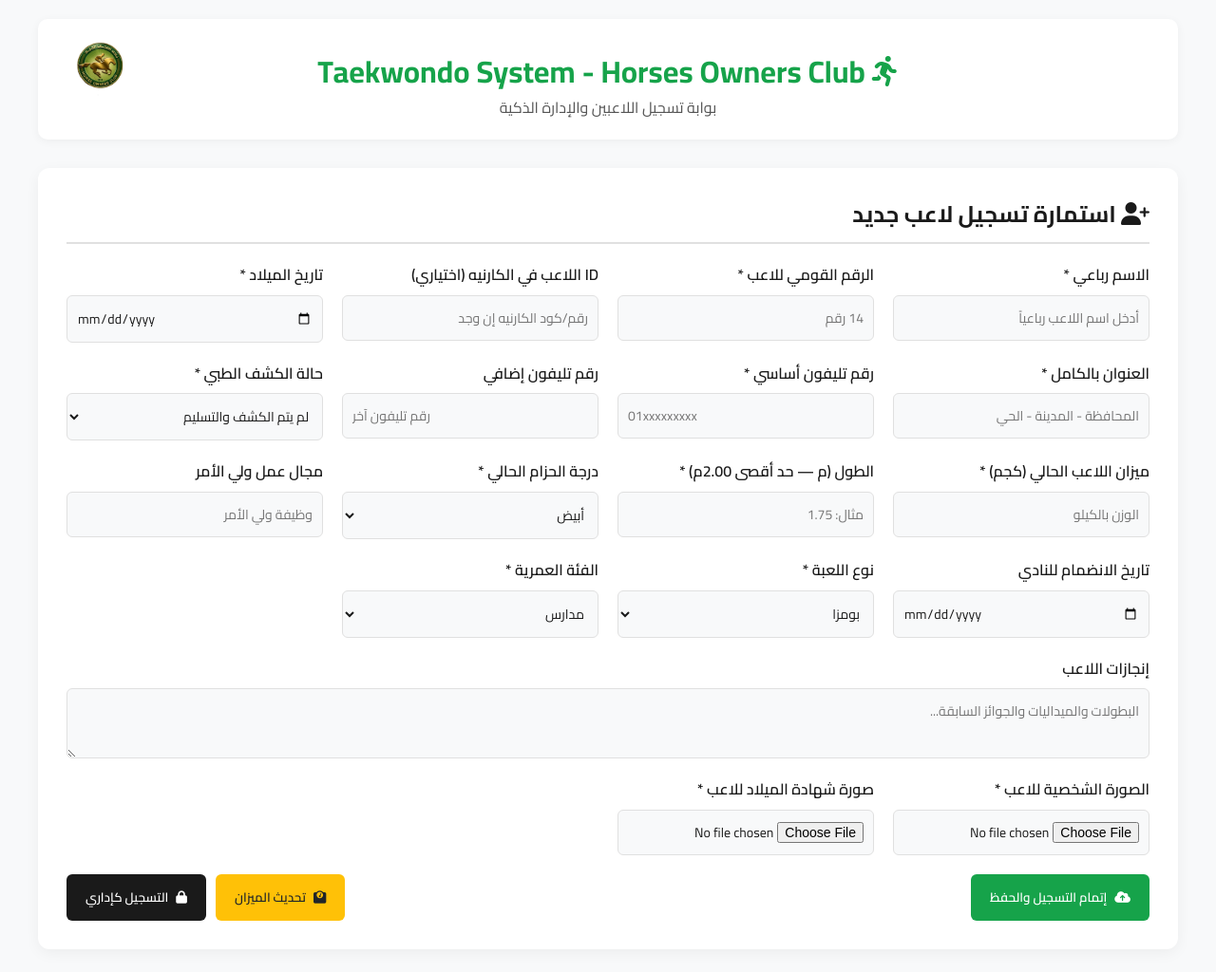
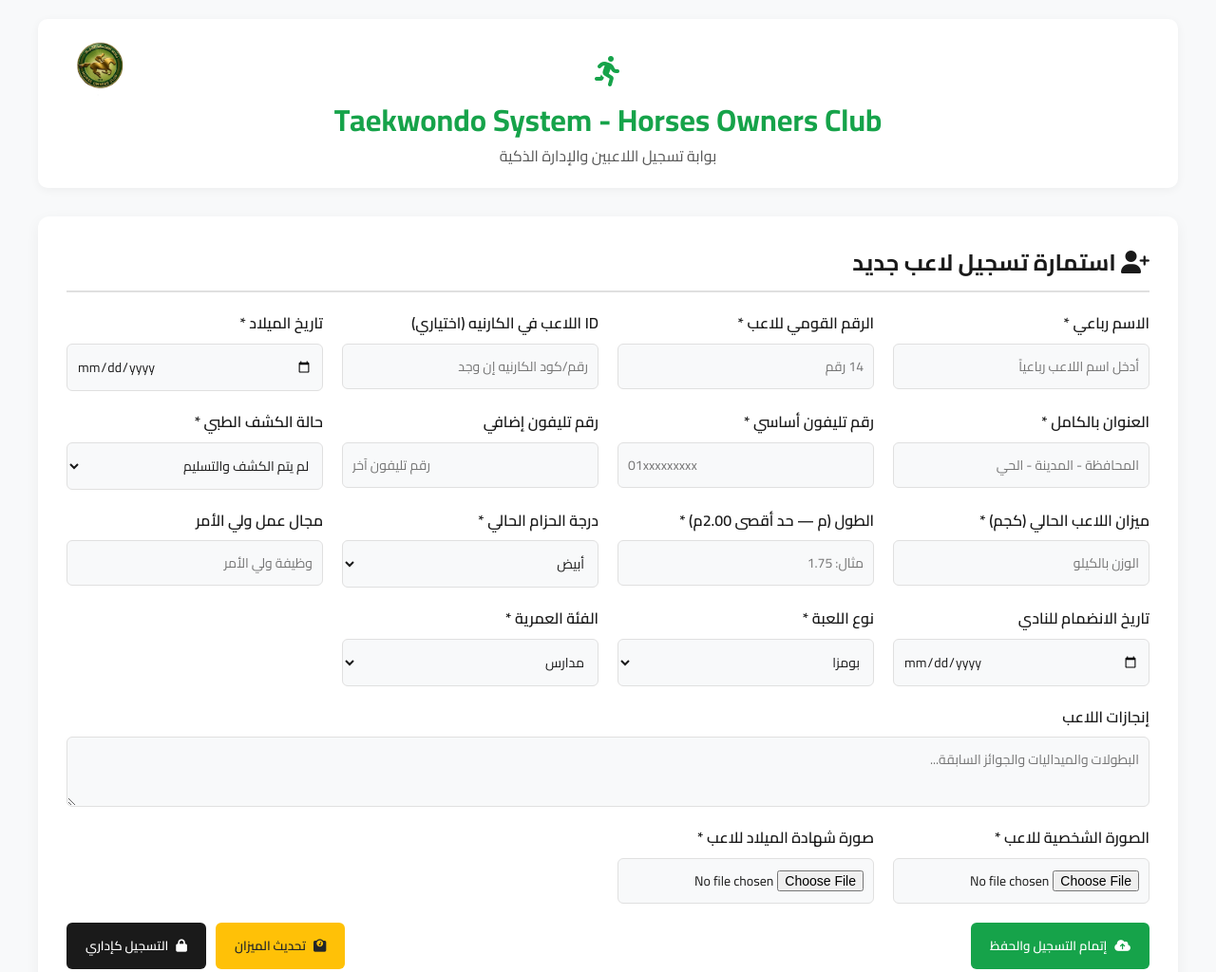
Before and after one commit to ahmedkasho24-cell/HOC, a plain HTML site: page index.html in a window 1280 px wide. Shown: the whole page at 95% size. Drawn offline with nearby package versions, Linux system fonts and the light colour scheme.

Commit message:
Update index.html

```diff
--- a/index.html
+++ b/index.html
@@ -177,7 +177,7 @@
 
     <header>
         <img src="HOC.png" alt="شعار النادي" class="club-logo">
-        <h1><i class="fa-solid fa-person-running"></i> Taekwondo System - Horses Owners Club</h1>
+        <h1><i class="fa-solid fa-person-running"></i><br> Taekwondo System - Horses Owners Club<br></h1>
         <p>بوابة تسجيل اللاعبين والإدارة الذكية</p>
     </header>
 
```
